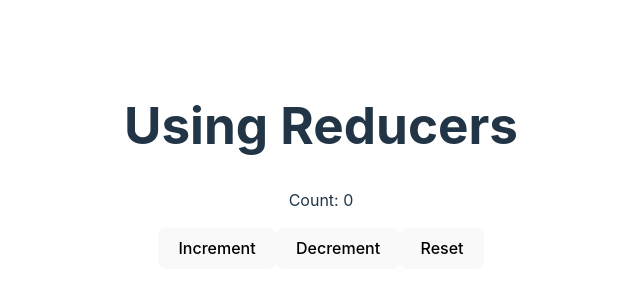
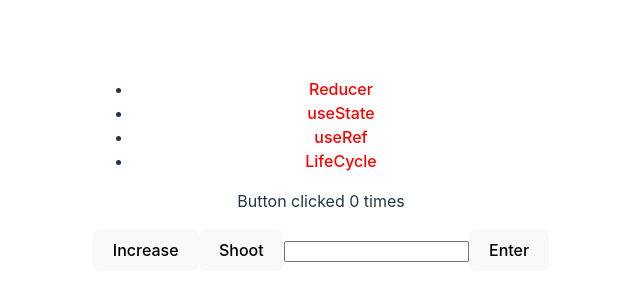
Before and after one commit to faizanmunir017/React, a React (Vite) app: page /State in a window 1280 px wide. Shown: the part 234-534 px from the top of the page, without its empty margins (319-959 px from the left). Built offline with nearby package versions, Linux system fonts and the light colour scheme.

Commit message:
Routing added

```diff
--- a/package.json
+++ b/package.json
@@ -11,7 +11,8 @@
   },
   "dependencies": {
     "react": "^18.3.1",
-    "react-dom": "^18.3.1"
+    "react-dom": "^18.3.1",
+    "react-router-dom": "^6.27.0"
   },
   "devDependencies": {
     "@eslint/js": "^9.11.1",
--- a/src/components/App.tsx
+++ b/src/components/App.tsx
@@ -1,72 +1,42 @@
-import { useState } from 'react';
-import '../App.css'; // Instead of 'src/App.css'
-import {shoot} from './List.ts';
-import LifeCycle from './LifeCycle.tsx';
-import Ref  from './Ref.tsx';
-import { Reducer } from 'react';
-import Reducer_code from './Reducer_code.tsx';
-
-
-// Props definition
-// interface GreetingProps {
-//   name: string;
-// }
-
-// Functional component using props
-// function Greeting ({ name}:GreetingProps) {
-//   const [message, setMessage] = useState<string>('Hello');
-
-//   return (
-//     <div>
-//       <p>{message}, {name}!</p> {/* Using both state and props */}
-//       <button onClick={() => setMessage('Hey')}>Change Message</button>
-//     </div>
-//   );
-// }
-
-
-// Checking how many times a button has been clicked
-
-
+import { useState } from "react";
+import "../App.css"; // Instead of 'src/App.css'
+import { shoot } from "./List.ts";
+import LifeCycle from "./LifeCycle.tsx";
+import Ref from "./Ref.tsx";
+import Reducer_code from "./Reducer_code.tsx";
+import State_code from "./State_code.tsx";
+import { BrowserRouter as Router, Routes, Route, Link } from "react-router-dom"; // Correctly import Routes
 
 function App() {
+  return (
+    <Router>
+      <div>
+        <nav>
+          <ul>
+            <li>
+              <Link to="/Reducer">Reducer</Link>
+            </li>
+            <li>
+              <Link to="/State">useState</Link>
+            </li>
+            <li>
+              <Link to="/Ref">useRef</Link>
+            </li>
+            <li>
+              <Link to="/LifeCycle">LifeCycle</Link>
+            </li>
+          </ul>
+        </nav>
 
-  const handleInput=(event:React.ChangeEvent<HTMLInputElement>, arg1:string)=>
-
-  {
-    setValue(event.target.value);
-    console.log(arg1);
-  }
-
-  const [count, setCount]= useState(0);
-  const [value,setValue]=useState(" ");
-  const [showText, setShowText] = useState(false); // State to control text visibility
-
-  function clickCount(){
-
-    setCount(count+1);
-  }
-
-  function handleEnter()
-  {
-    setShowText(true);
-
-  }
-
-  return (
-    <div>
-      {/* <p>Button clicked {count} times</p>
-     <button onClick={clickCount}>Increase</button>
-     <button onClick={()=>shoot("Faizan Scored a goal")}>Shoot</button>
-     <input type="text" onChange={(event)=>handleInput(event,"Munir")} value={value}></input>
-     <button onClick={(handleEnter)}>Enter</button>
-     {showText && <p>{value}</p>} */}
-
-     {/* <LifeCycle></LifeCycle> */}
-
-     {/* <Ref></Ref> */}
-     <Reducer_code></Reducer_code>
-    </div>
+        {/* Use Routes instead of Switch */}
+        <Routes>
+          <Route path="/Reducer" element={<Reducer_code />} />
+          <Route path="/State" element={<State_code />} />
+          <Route path="/Ref" element={<Ref />} />
+          <Route path="/LifeCycle" element={<LifeCycle />} />
+        </Routes>
+      </div>
+    </Router>
   );
 }
 
--- a/src/components/List.ts
+++ /dev/null
@@ -1,5 +0,0 @@
-// Testing props , Event handleers etc
-
-export function shoot(name: String) {
-   return alert(name);
-}
--- /dev/null
+++ b/src/components/State_code.tsx
@@ -0,0 +1,56 @@
+import { useState } from "react";
+
+// Props definition
+interface GreetingProps {
+  name: string;
+}
+
+// Functional component using props
+function Greeting({ name }: GreetingProps) {
+  const [message, setMessage] = useState<string>("Hello");
+}
+
+// Checking how many times a button has been clicked
+
+function State_code() {
+  const handleInput = (
+    event: React.ChangeEvent<HTMLInputElement>,
+    arg1: string
+  ) => {
+    setValue(event.target.value);
+    console.log(arg1);
+  };
+
+  const [count, setCount] = useState(0);
+  const [value, setValue] = useState(" ");
+  const [showText, setShowText] = useState(false); // State to control text visibility
+
+  function clickCount() {
+    setCount(count + 1);
+  }
+
+  function handleEnter() {
+    setShowText(true);
+  }
+
+  function shoot(alert_name: string) {
+    alert(alert_name);
+  }
+
+  return (
+    <div>
+      <p>Button clicked {count} times</p>
+      <button onClick={clickCount}>Increase</button>
+      <button onClick={() => shoot("Faizan Scored a goal")}>Shoot</button>
+      <input
+        type="text"
+        onChange={(event) => handleInput(event, "Munir")}
+        value={value}
+      ></input>
+      <button onClick={handleEnter}>Enter</button>
+      {showText && <p>{value}</p>}
+    </div>
+  );
+}
+
+export default State_code;
--- a/vite.config.ts
+++ b/vite.config.ts
@@ -4,4 +4,5 @@ import react from '@vitejs/plugin-react-swc'
 // https://vitejs.dev/config/
 export default defineConfig({
   plugins: [react()],
+
 })
```
Also changed, not shown: src/components/child.tsx (added), 1 other file (tests, documents, lock files or other folders).
